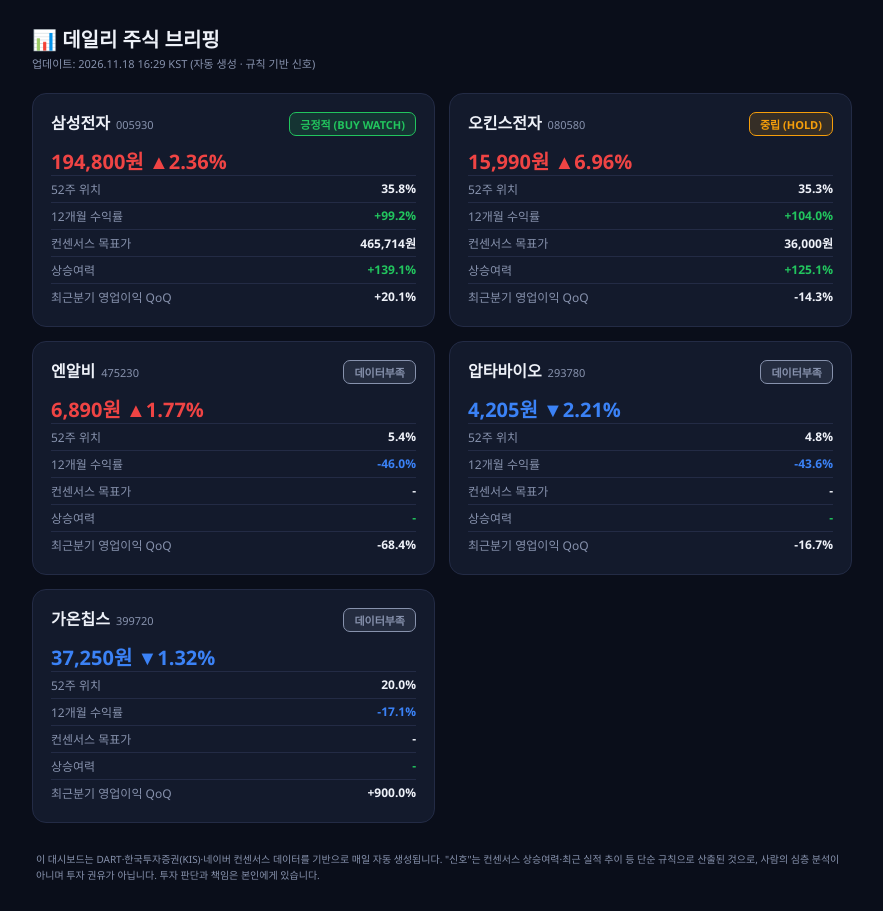
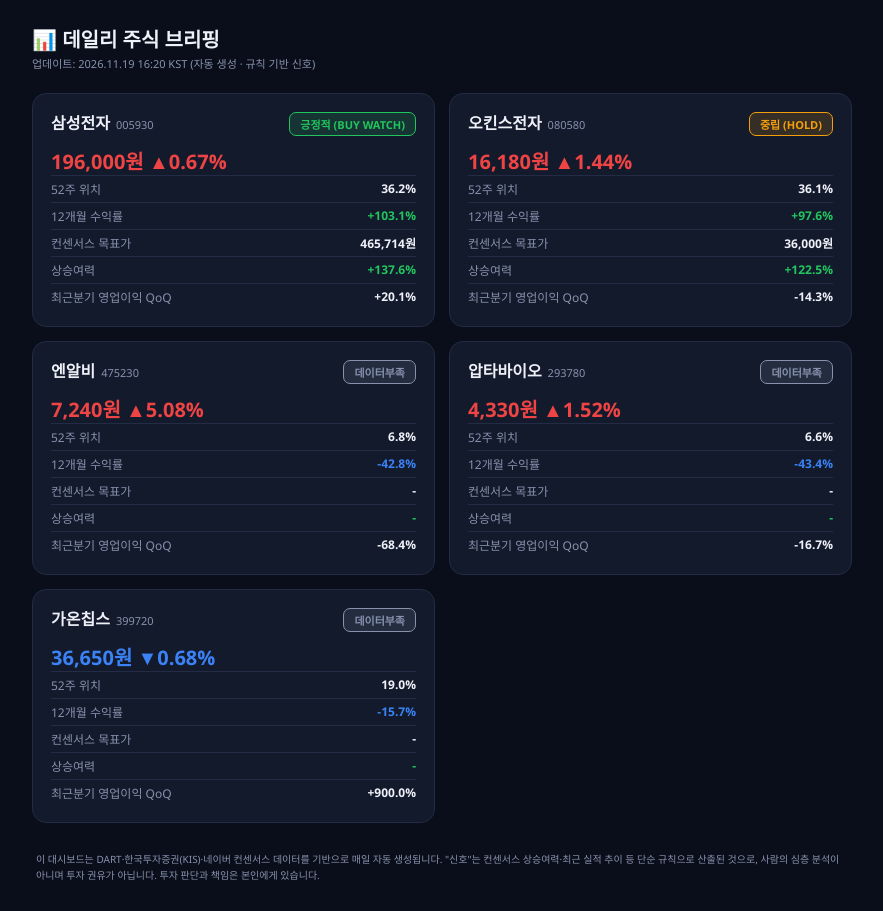
Before and after one commit to kdhyeon04/daily-stock-report, a plain HTML site: page docs/index.html in a window 1280 px wide. Shown: the whole page, without its empty margins (198-1081 px from the left). Drawn offline with Linux system fonts and the light colour scheme.

Commit message:
chore: update daily dashboard 2026-11-19

```diff
--- a/docs/index.html
+++ b/docs/index.html
@@ -36,7 +36,7 @@
 <div class="sheet">
   <div>
     <h1>📊 데일리 주식 브리핑</h1>
-    <div class="updated">업데이트: 2026.11.18 16:29 KST (자동 생성 · 규칙 기반 신호)</div>
+    <div class="updated">업데이트: 2026.11.19 16:20 KST (자동 생성 · 규칙 기반 신호)</div>
   </div>
   <div class="grid">
 
@@ -46,12 +46,12 @@
         <span class="signal buy">긍정적 (BUY WATCH)</span>
       </div>
       <div class="price up">
-        194,800원 ▲2.36%
+        196,000원 ▲0.67%
       </div>
-      <div class="row"><span>52주 위치</span><span class="v">35.8%</span></div>
-      <div class="row"><span>12개월 수익률</span><span class="v pos">+99.2%</span></div>
+      <div class="row"><span>52주 위치</span><span class="v">36.2%</span></div>
+      <div class="row"><span>12개월 수익률</span><span class="v pos">+103.1%</span></div>
       <div class="row"><span>컨센서스 목표가</span><span class="v">465,714원</span></div>
-      <div class="row"><span>상승여력</span><span class="v pos">+139.1%</span></div>
+      <div class="row"><span>상승여력</span><span class="v pos">+137.6%</span></div>
       <div class="row"><span>최근분기 영업이익 QoQ</span><span class="v">+20.1%</span></div>
     </div>
 
@@ -61,12 +61,12 @@
         <span class="signal hold">중립 (HOLD)</span>
       </div>
       <div class="price up">
-        15,990원 ▲6.96%
+        16,180원 ▲1.44%
       </div>
-      <div class="row"><span>52주 위치</span><span class="v">35.3%</span></div>
-      <div class="row"><span>12개월 수익률</span><span class="v pos">+104.0%</span></div>
+      <div class="row"><span>52주 위치</span><span class="v">36.1%</span></div>
+      <div class="row"><span>12개월 수익률</span><span class="v pos">+97.6%</span></div>
       <div class="row"><span>컨센서스 목표가</span><span class="v">36,000원</span></div>
-      <div class="row"><span>상승여력</span><span class="v pos">+125.1%</span></div>
+      <div class="row"><span>상승여력</span><span class="v pos">+122.5%</span></div>
       <div class="row"><span>최근분기 영업이익 QoQ</span><span class="v">-14.3%</span></div>
     </div>
 
@@ -76,10 +76,10 @@
         <span class="signal na">데이터부족</span>
       </div>
       <div class="price up">
-        6,890원 ▲1.77%
+        7,240원 ▲5.08%
       </div>
-      <div class="row"><span>52주 위치</span><span class="v">5.4%</span></div>
-      <div class="row"><span>12개월 수익률</span><span class="v down">-46.0%</span></div>
+      <div class="row"><span>52주 위치</span><span class="v">6.8%</span></div>
+      <div class="row"><span>12개월 수익률</span><span class="v down">-42.8%</span></div>
       <div class="row"><span>컨센서스 목표가</span><span class="v">-</span></div>
       <div class="row"><span>상승여력</span><span class="v pos">-</span></div>
       <div class="row"><span>최근분기 영업이익 QoQ</span><span class="v">-68.4%</span></div>
@@ -90,11 +90,11 @@
         <div><span class="name">압타바이오</span><span class="code">293780</span></div>
         <span class="signal na">데이터부족</span>
       </div>
-      <div class="price down">
-        4,205원 ▼2.21%
+      <div class="price up">
+        4,330원 ▲1.52%
       </div>
-      <div class="row"><span>52주 위치</span><span class="v">4.8%</span></div>
-      <div class="row"><span>12개월 수익률</span><span class="v down">-43.6%</span></div>
+      <div class="row"><span>52주 위치</span><span class="v">6.6%</span></div>
+      <div class="row"><span>12개월 수익률</span><span class="v down">-43.4%</span></div>
       <div class="row"><span>컨센서스 목표가</span><span class="v">-</span></div>
       <div class="row"><span>상승여력</span><span class="v pos">-</span></div>
       <div class="row"><span>최근분기 영업이익 QoQ</span><span class="v">-16.7%</span></div>
@@ -106,10 +106,10 @@
         <span class="signal na">데이터부족</span>
       </div>
       <div class="price down">
-        37,250원 ▼1.32%
+        36,650원 ▼0.68%
       </div>
-      <div class="row"><span>52주 위치</span><span class="v">20.0%</span></div>
-      <div class="row"><span>12개월 수익률</span><span class="v down">-17.1%</span></div>
+      <div class="row"><span>52주 위치</span><span class="v">19.0%</span></div>
+      <div class="row"><span>12개월 수익률</span><span class="v down">-15.7%</span></div>
       <div class="row"><span>컨센서스 목표가</span><span class="v">-</span></div>
       <div class="row"><span>상승여력</span><span class="v pos">-</span></div>
       <div class="row"><span>최근분기 영업이익 QoQ</span><span class="v">+900.0%</span></div>
```
